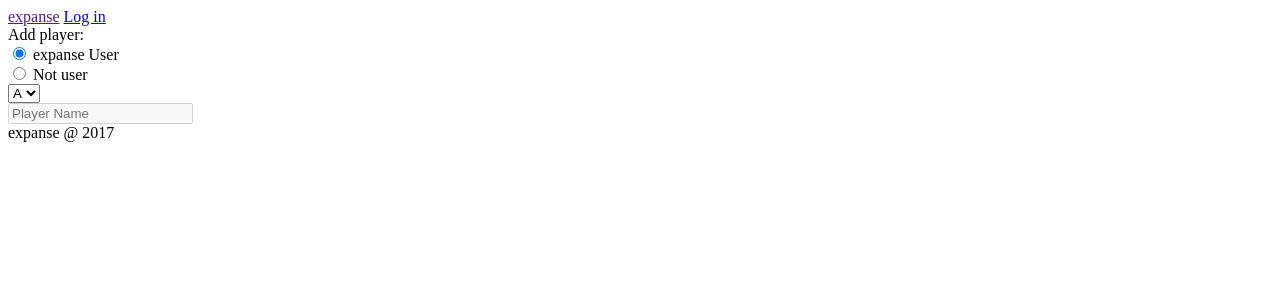
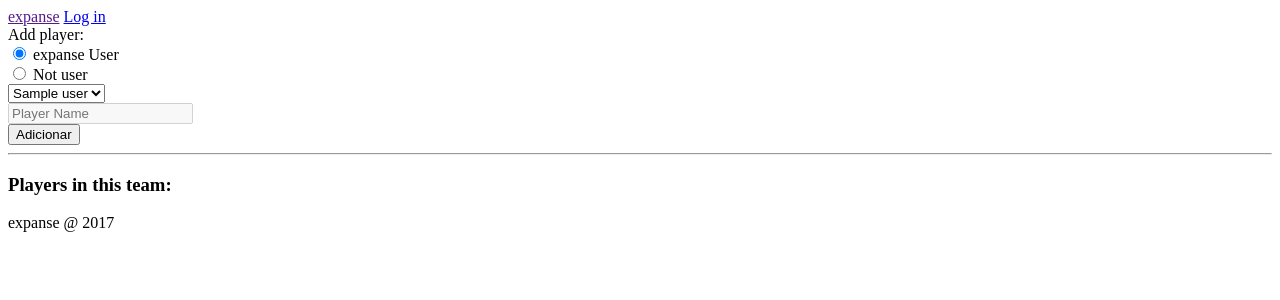
Before and after one commit to eltonvs/expanse, a Python web app: template expanse/templates/team/dashboard.jinja2 in a window 1280 px wide. Shown: the top 300 px of the page. Run offline with Jinja, Linux system fonts and the light colour scheme; the template is opened without the code that fills it: most values are stand-ins (such as "Sample title", 1, 10 or a date in 2020); some libraries are stand-ins or nearby versions.

Commit message:
show all expanse users

```diff
--- a/expanse/controllers/user.py
+++ b/expanse/controllers/user.py
@@ -35,7 +35,9 @@ class UserController(object):
         return err
 
     def get_users(self):
-        return self.user_dao.list()
+        users = self.user_dao.list()
+        print users
+        return users
 
     def get_user_from_email(self, email):
         return self.user_dao.get_user_from_email(email)
--- a/expanse/templates/team/dashboard.jinja2
+++ b/expanse/templates/team/dashboard.jinja2
@@ -8,16 +8,20 @@
         <input class="user_type" type="radio" name="user_type" value="not_user"> Not user<br>
 
         <select id='expanse_users' name="expanse_users">
-            <option>A</option>
-            <option>B</option>
-            <option>C</option>
+            {% for user in users %}
+                <option value="{{user._id}}">{{ user.name }}</option>
+            {% endfor %}
         </select>
 
         <br>
 
         <input id="player_name" type="text" name="ne-user" placeholder="Player Name" disabled=""><br>
+        <input type="submit" name="submit" value="Adicionar">
 
     </form>
+
+    <hr>
+    <h3> Players in this team: </h3>
 </div>
 
 <script type="text/javascript">
```
Also changed, not shown: expanse/views/team.py (+12 -2 lines).
